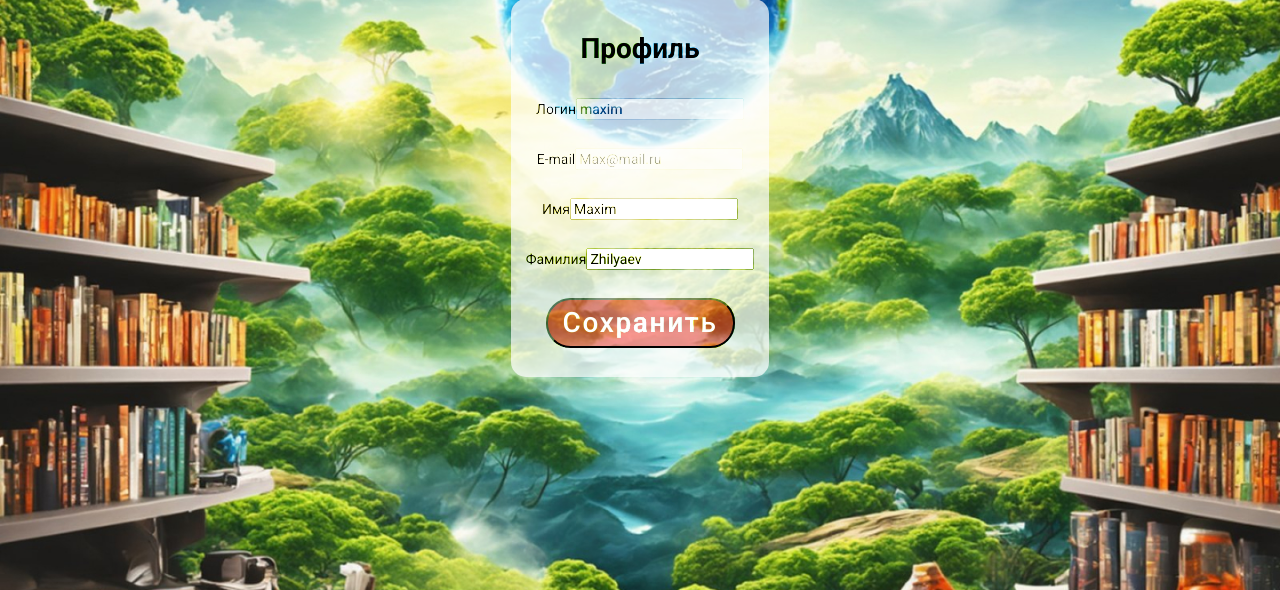
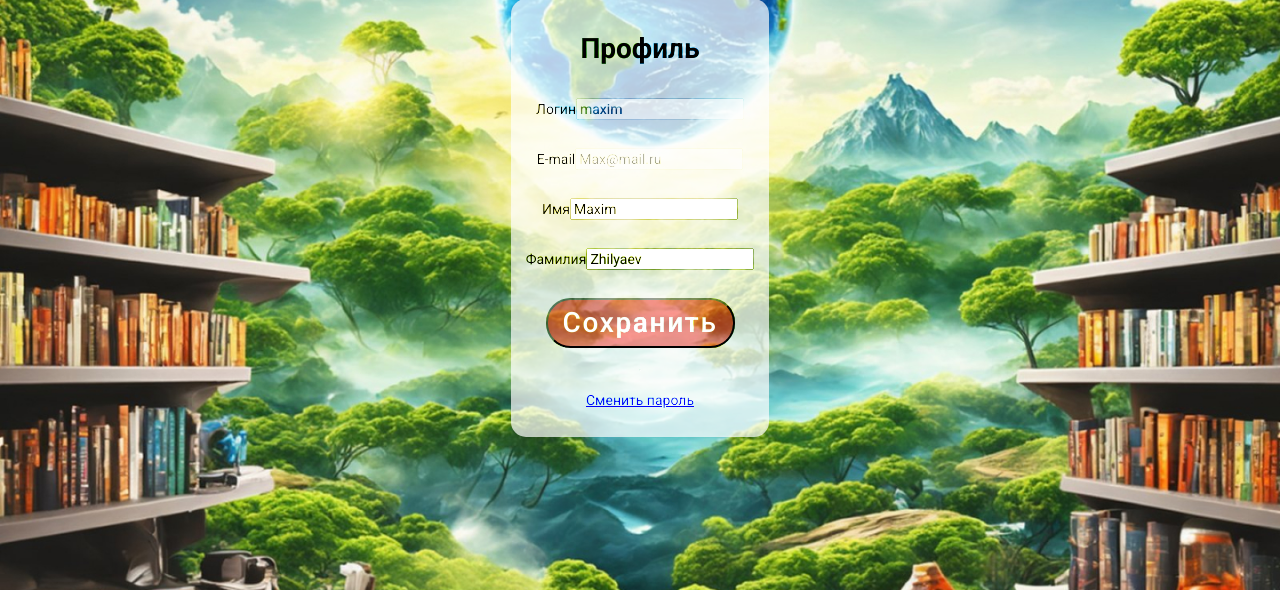
Before and after one commit to Mepkypuo/Django_NST, a Django app: page /users/profile/ in a window 1280 px wide. Shown: the part 210-800 px from the top of the page. Run offline with Django 4.2, Linux system fonts and the light colour scheme; a user stored in the database is signed in.

Commit message:
добавил в приложение users функцию изменения пароля

```diff
--- a/users/forms.py
+++ b/users/forms.py
@@ -1,6 +1,6 @@
 from django import forms
 from django.contrib.auth import get_user_model
-from django.contrib.auth.forms import AuthenticationForm, UserCreationForm
+from django.contrib.auth.forms import AuthenticationForm, UserCreationForm, PasswordChangeForm
 
 
 class LoginUserForm(AuthenticationForm):
@@ -58,3 +58,12 @@ class ProfileUserForm(forms.ModelForm):
             'first_name': forms.TextInput(attrs={'class': 'form-input'}),
             'last_name': forms.TextInput(attrs={'class': 'form-input'}),
         }
+
+
+class UserPasswordChangeForm(PasswordChangeForm):
+    old_password = forms.CharField(label="",
+                                   widget=forms.PasswordInput(attrs={'class': 'css_input', 'placeholder': 'Старый пароль'}))
+    new_password1 = forms.CharField(label="",
+                                    widget=forms.PasswordInput(attrs={'class': 'css_input', 'placeholder': 'Новый пароль'}))
+    new_password2 = forms.CharField(label="",
+                                    widget=forms.PasswordInput(attrs={'class': 'css_input', 'placeholder': 'Повторите пароль'}))
--- a/users/templates/users/profile.html
+++ b/users/templates/users/profile.html
@@ -12,5 +12,7 @@
         {% endfor %}
         <p><button class="button_register" type="submit">Сохранить</button> </p>
     </form>
+    <hr>
+    <p><a href="{% url 'users:password_change' %}">Сменить пароль</a></p>
 </div>
 {% endblock %}
--- a/users/urls.py
+++ b/users/urls.py
@@ -1,4 +1,4 @@
-from django.contrib.auth.views import LogoutView
+from django.contrib.auth.views import LogoutView, PasswordChangeView, PasswordChangeDoneView
 from django.urls import path
 from . import views
 
@@ -9,6 +9,10 @@ app_name = 'users'
 urlpatterns = [
     path('login/', views.LoginUser.as_view(), name='login'),
     path('logout/', LogoutView.as_view(), name='logout'),
+
+    path('password-change/', views.UserPasswordChange.as_view(), name='password_change'),
+    path('password-change/done', PasswordChangeDoneView.as_view(template_name="users/password_change_done.html"), name='password_change_done'),
+
     path('register/', views.RegisterUser.as_view(), name='register'),
     path('profile/', views.ProfileUser.as_view(), name='profile'),
 ]
--- a/users/views.py
+++ b/users/views.py
@@ -1,12 +1,12 @@
 from django.contrib.auth import authenticate, login, logout, get_user_model
 from django.contrib.auth.mixins import LoginRequiredMixin
-from django.contrib.auth.views import LoginView
+from django.contrib.auth.views import LoginView, PasswordChangeView
 from django.http import HttpResponseRedirect
 from django.shortcuts import render
 from django.urls import reverse, reverse_lazy
 from django.views.generic import CreateView, UpdateView
 
-from .forms import LoginUserForm, RegisterUserForm, ProfileUserForm
+from .forms import LoginUserForm, RegisterUserForm, ProfileUserForm, UserPasswordChangeForm
 
 
 class LoginUser(LoginView):
@@ -33,3 +33,9 @@ class ProfileUser(LoginRequiredMixin, UpdateView):
 
     def get_object(self, queryset=None):
         return self.request.user
+
+
+class UserPasswordChange(PasswordChangeView):
+    form_class = UserPasswordChangeForm
+    success_url = reverse_lazy("users:password_change_done")
+    template_name = "users/password_change_form.html"
```
Also changed, not shown: db.sqlite3.
